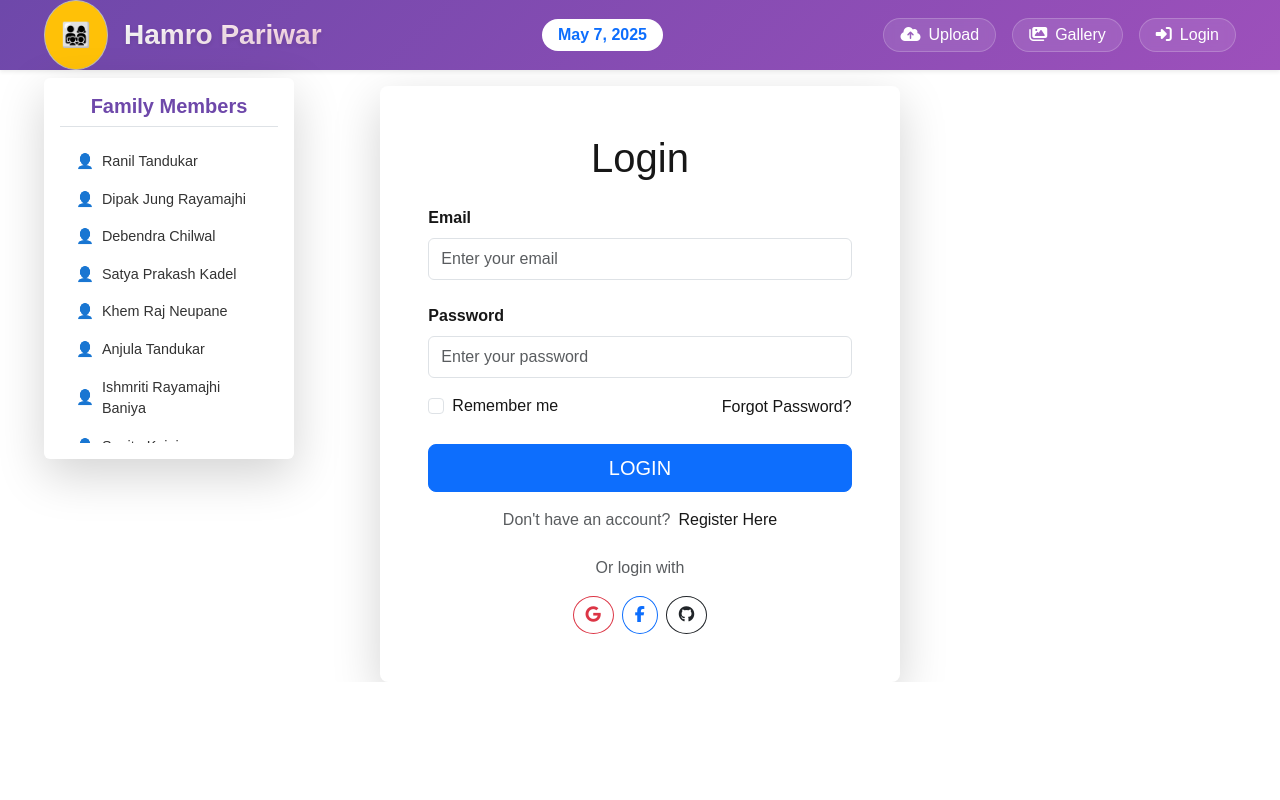
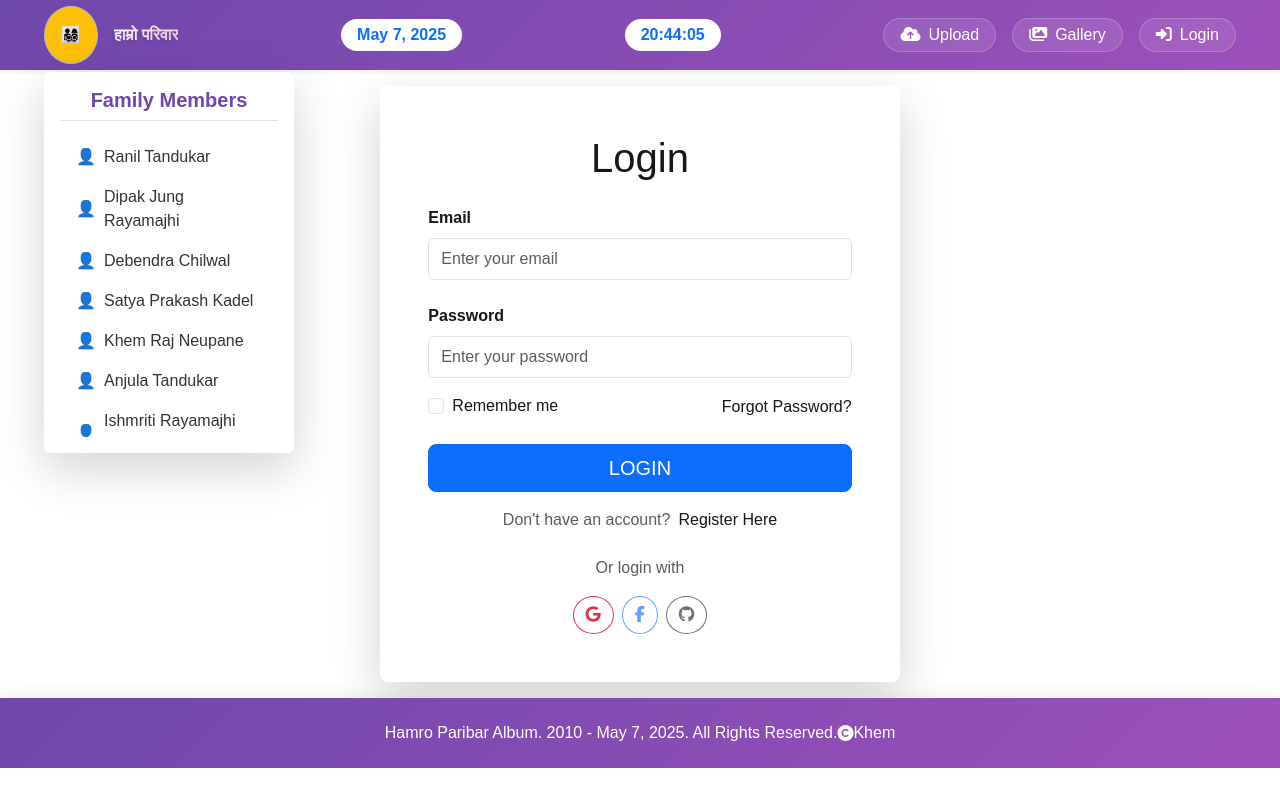
Before and after one commit to khemrajneupane/pariwar-hamro, a Next.js app: page /login in a window 1280 px wide. Both pictures are taken after a click on the button "👨‍👩‍👧‍👦". Built offline with nearby package versions, Linux system fonts and the light colour scheme; no server answers.

Commit message:
clock adds, makes header/footer responsive

```diff
--- a/app/api/auth/register/route.tsx
+++ b/app/api/auth/register/route.tsx
@@ -2,8 +2,6 @@ import dbConnect from "@/backend/config/dbConnect";
 import { registerUser } from "@/backend/controllers/authControllers";
 import { createEdgeRouter } from "next-connect";
 import { NextRequest, NextResponse } from "next/server";
-
-interface RequestContext {}
 
 const router = createEdgeRouter<NextRequest, void>();
 dbConnect();
--- a/app/layout.tsx
+++ b/app/layout.tsx
@@ -5,6 +5,7 @@ import "./globals.css";
 import Header from "@/components/header/Header";
 import { GlobalProvider } from "./GlobalProvider";
 import Script from "next/script";
+import Footer from "@/components/layout/footer/Footer";
 
 const geistSans = Geist({
   variable: "--font-geist-sans",
@@ -17,8 +18,8 @@ const geistMono = Geist_Mono({
 });
 
 export const metadata: Metadata = {
-  title: "Create Next App",
-  description: "Generated by create next app",
+  title: "हाम्रो परिवार",
+  description: "हाम्रो परिवार",
 };
 
 export default function RootLayout({
@@ -33,6 +34,7 @@ export default function RootLayout({
           <div className="header-children-spacing">
             <Header />
             {children}
+            <Footer />
           </div>
         </GlobalProvider>
         <Script src="https://cdn.jsdelivr.net/npm/bootstrap@5.0.2/dist/js/bootstrap.bundle.min.js"></Script>
--- a/components/auth/Login.tsx
+++ b/components/auth/Login.tsx
@@ -116,12 +116,14 @@ const Login = () => {
             </button>
             <button
               type="button"
+              disabled
               className="btn btn-outline-primary rounded-circle me-2"
             >
               <i className="fab fa-facebook-f"></i>
             </button>
             <button
               type="button"
+              disabled
               className="btn btn-outline-dark rounded-circle"
             >
               <i className="fab fa-github"></i>
--- /dev/null
+++ b/components/digital-watch/DigitalWatch.tsx
@@ -0,0 +1,26 @@
+import React, { useState, useEffect } from "react";
+
+const DigitalWatch: React.FC = () => {
+  const [time, setTime] = useState<Date>(new Date());
+
+  useEffect(() => {
+    const timerId = setInterval(() => {
+      setTime(new Date());
+    }, 1000);
+
+    return () => clearInterval(timerId);
+  }, []);
+
+  const formatTime = (date: Date): string => {
+    return date.toLocaleTimeString("en-US", {
+      hour: "2-digit",
+      minute: "2-digit",
+      second: "2-digit",
+      hour12: false,
+    });
+  };
+
+  return <div>{formatTime(time)}</div>;
+};
+
+export default DigitalWatch;
--- a/components/header/Header.tsx
+++ b/components/header/Header.tsx
@@ -3,6 +3,7 @@ import Link from "next/link";
 import { useState, useRef, useEffect } from "react";
 import { signOut, useSession } from "next-auth/react";
 import "./header.css";
+import DigitalWatch from "../digital-watch/DigitalWatch";
 
 const Header = () => {
   const [isMembersVisible, setIsMembersVisible] = useState(false);
@@ -64,14 +65,14 @@ const Header = () => {
           <div className="d-flex align-items-center">
             <div className="position-relative me-3">
               <button
-                className={`btn btn-light rounded-circle p-3 d-flex align-items-center justify-content-center ${
+                className={`btn btn-light rounded-circle p-2 p-md-3 d-flex align-items-center justify-content-center ${
                   isMembersVisible ? "active bg-warning" : ""
                 }`}
                 onClick={() => setIsMembersVisible(!isMembersVisible)}
                 ref={dropdownRef}
                 aria-label="Family members"
               >
-                <span className="fs-4">👨‍👩‍👧‍👦</span>
+                <span className="fs-6">👨‍👩‍👧‍👦</span>
               </button>
 
               {isMembersVisible && (
@@ -88,7 +89,7 @@ const Header = () => {
                         key={index}
                         className="member-item py-2 px-3 rounded hover-bg-light"
                       >
-                        <div className="d-flex align-items-center">
+                        <div className="d-flex align-items-center fs-6 fs-md-6 fs-lg-5 fs-xl-4">
                           <span className="me-2">👤</span>
                           <span>{member}</span>
                         </div>
@@ -99,29 +100,32 @@ const Header = () => {
               )}
             </div>
 
-            <h1 className="logo-text mb-0 fs-3 fw-bold">
+            <h1 className="logo-text mb-0 fs-6 fs-md-5 fs-lg-4 fs-xl-3 fw-bold">
               <Link href="/" className="text-white text-decoration-none">
-                {`Hamro Pariwar ${data?.user?.name ? data?.user?.name : ""}`}
+                {`हाम्रो परिवार ${data?.user?.name ? data?.user?.name : ""}`}
               </Link>
             </h1>
           </div>
 
           {/* Current Date */}
+          <div className="d-none d-lg-block bg-white text-primary rounded-pill px-3 py-1 fw-semibold">
+            {formattedDate}
+          </div>
           <div className="current-date d-none d-md-block bg-white text-primary rounded-pill px-3 py-1 fw-semibold">
-            {formattedDate}
+            {<DigitalWatch />}
           </div>
 
           {/* Navigation Links */}
           <nav className="nav-links d-flex align-items-center gap-3">
             <Link
               href="/image-upload"
-              className="nav-link btn btn-outline-light btn-sm px-3 py-1 rounded-pill"
+              className="nav-link btn btn-success btn-sm px-3 py-1 rounded-pill"
             >
               <i className="fas fa-cloud-upload-alt me-2"></i>Upload
             </Link>
             <Link
               href="/"
-              className="nav-link btn btn-outline-light btn-sm px-3 py-1 rounded-pill"
+              className="nav-link btn btn-success btn-sm px-3 py-1 rounded-pill"
             >
               <i className="fas fa-images me-2"></i>Gallery
             </Link>
--- a/components/header/header.css
+++ b/components/header/header.css
@@ -1,16 +1,3 @@
-.header {
-  display: flex;
-  justify-content: space-between;
-  align-items: center;
-  padding: 1rem 2rem;
-  background: linear-gradient(135deg, #6e48aa 0%, #9d50bb 100%);
-  color: white;
-  box-shadow: 0 4px 20px rgba(0, 0, 0, 0.15);
-  position: sticky;
-  top: 0;
-  z-index: 100;
-  height: 70px;
-}
 /* Existing styles */
 .header {
   display: flex;
--- /dev/null
+++ b/components/layout/footer/Footer.css
@@ -0,0 +1,15 @@
+.footer {
+  display: flex;
+  align-items: center;
+  justify-content: center;
+  text-align: center;
+  padding: 1rem 2rem;
+  background: linear-gradient(135deg, #6e48aa 0%, #9d50bb 100%);
+  color: white;
+  box-shadow: 0 4px 20px rgba(0, 0, 0, 0.15);
+  position: sticky;
+  top: 0;
+  z-index: 100;
+  height: 70px;
+  width: 100%;
+}
--- /dev/null
+++ b/components/layout/footer/Footer.tsx
@@ -0,0 +1,21 @@
+import React from "react";
+import "./Footer.css";
+function Footer() {
+  // Get today's date
+  const today = new Date();
+
+  // Format the date as you prefer (e.g., "May 7, 2025")
+  const formattedDate = today.toLocaleDateString("en-US", {
+    year: "numeric",
+    month: "long",
+    day: "numeric",
+  });
+  return (
+    <footer className="footer">
+      Hamro Paribar Album. 2010 - {formattedDate}. All Rights Reserved.
+      <i className="fas fa-copyright"></i> <span>Khem</span>
+    </footer>
+  );
+}
+
+export default Footer;
```
Also changed, not shown: app/page.module.css (+4 -30 lines), app/page.tsx (+0 -13 lines).
